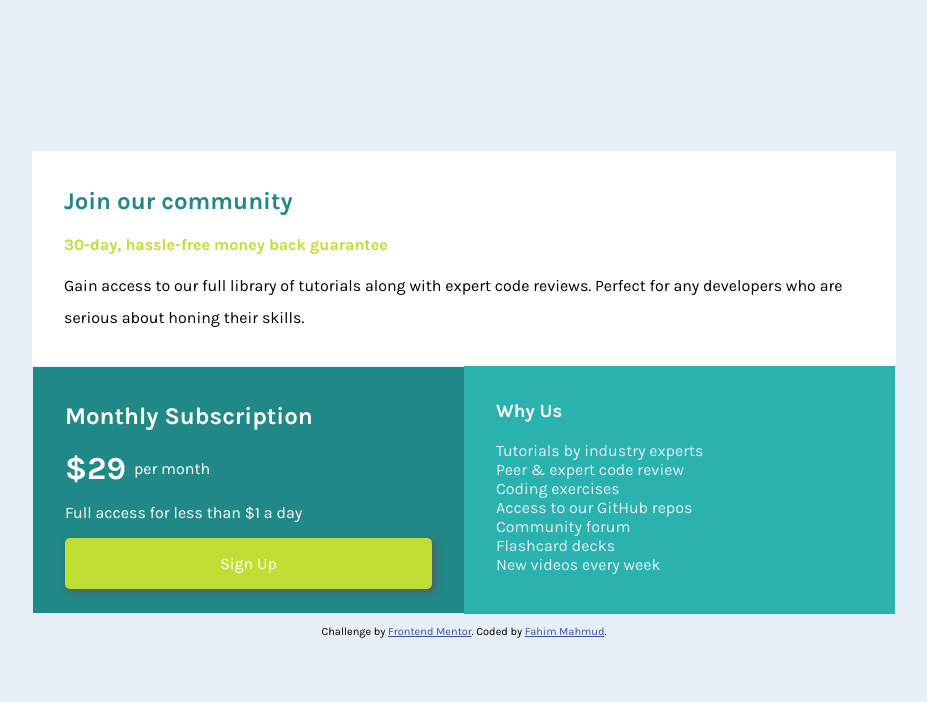
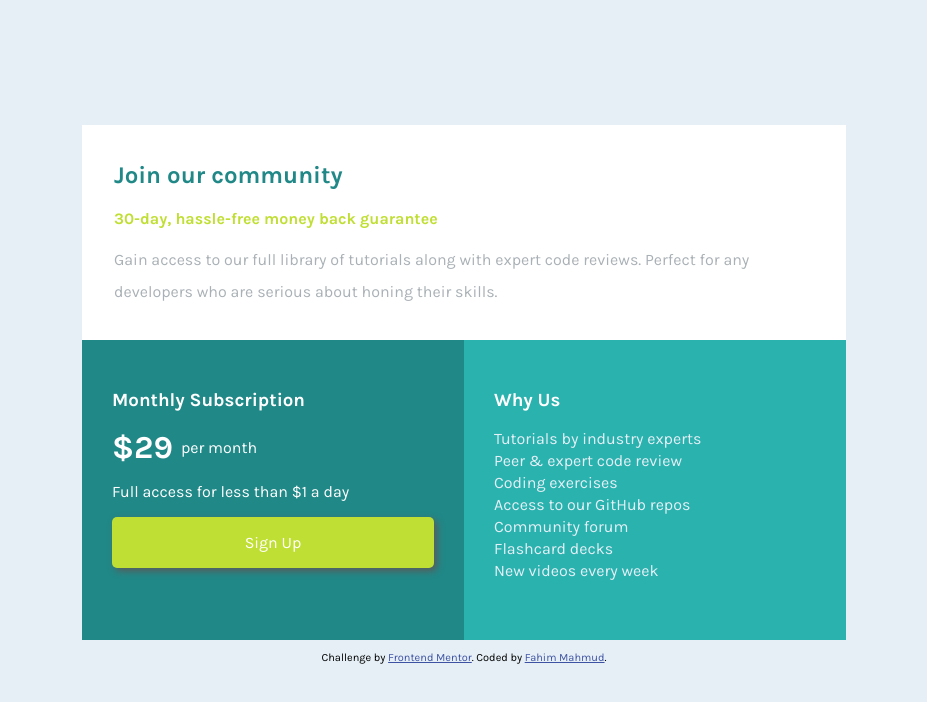
Before and after one commit to FahimMahmudJoy/single-price-grid, a plain HTML site: page index.html in a window 1280 px wide. Shown: the whole page, without its empty margins (176-1103 px from the left). Drawn offline with Linux system fonts and the light colour scheme.

Commit message:
second-commit

```diff
--- a/index.html
+++ b/index.html
@@ -28,7 +28,7 @@
 
     <div class="group-2">
       <div class="signup card">
-        <h2>Monthly Subscription</h2>
+        <h3>Monthly Subscription</h3>
         <p class="plan"><span class="dollar">&dollar;29</span> per month</p>
         <p>Full access for less than &dollar;1 a day</p>
         <a href="#" class="btn">Sign Up</a>
--- a/style.css
+++ b/style.css
@@ -7,13 +7,9 @@ body {
     align-items: center;
     background: hsl(204, 43%, 93%);
     font-family: 'Karla', sans-serif;
-    /* font-family: 'Outfit', sans-serif; */
 }
 
 main {
-    /* border: 2px solid red; */
-    /* padding:100px; */
-    /* width: 100%; */
     display: flex;
     flex-direction: column;
     justify-content: center;
@@ -30,9 +26,7 @@ main {
 
 .card {
     width: 60%;
-    /* border: 2px solid green; */
     padding: 1rem 2rem;
-    /* min-height: 250px; */
 }
 
 .intro {
@@ -47,6 +41,7 @@ main {
 
 .intro-p {
     line-height: 2em;
+    color: hsl(205, 8%, 69%);
 }
 
 .signup,
@@ -74,6 +69,7 @@ ul {
 
 li {
     color: hsl(204, 43%, 93%);
+    margin-top: 3px;
 }
 
 .advantage {
@@ -84,7 +80,6 @@ li {
 .btn {
     display: block;
     text-align: center;
-    /* width: 80%; */
     color: white;
     background: hsl(71, 73%, 54%);
     padding: 1em;
@@ -119,25 +114,20 @@ li {
     color: hsl(228, 45%, 44%);
 }
 
-@media (min-width: 700px) {
-    main {
-        /* flex-direction: row; */
-        /* border: 2px solid red; */
-    }
-
+@media (min-width: 375px) {
     .group-2 {
         flex-direction: row;
-        /* border: 2px solid hotpink; */
     }
 
     .intro {
-        width: 800px;
+        width: 700px;
     }
 
     .signup,
     .why-us {
-        width: 367px;
-        height: 100%;
+        height: 250px;
+        padding: 30px;
+        padding-bottom: 20px;
     }
 
     .card {
```
